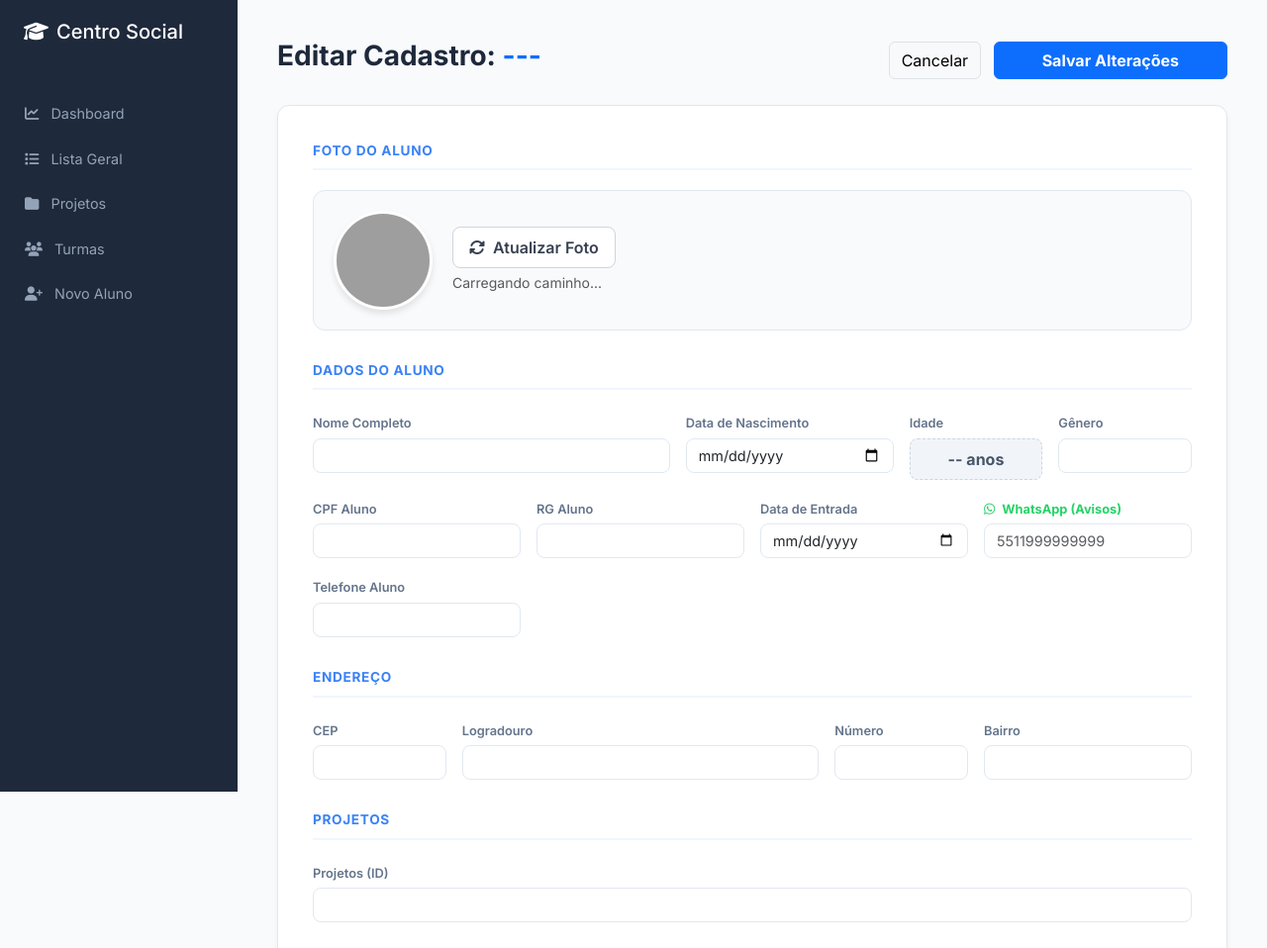
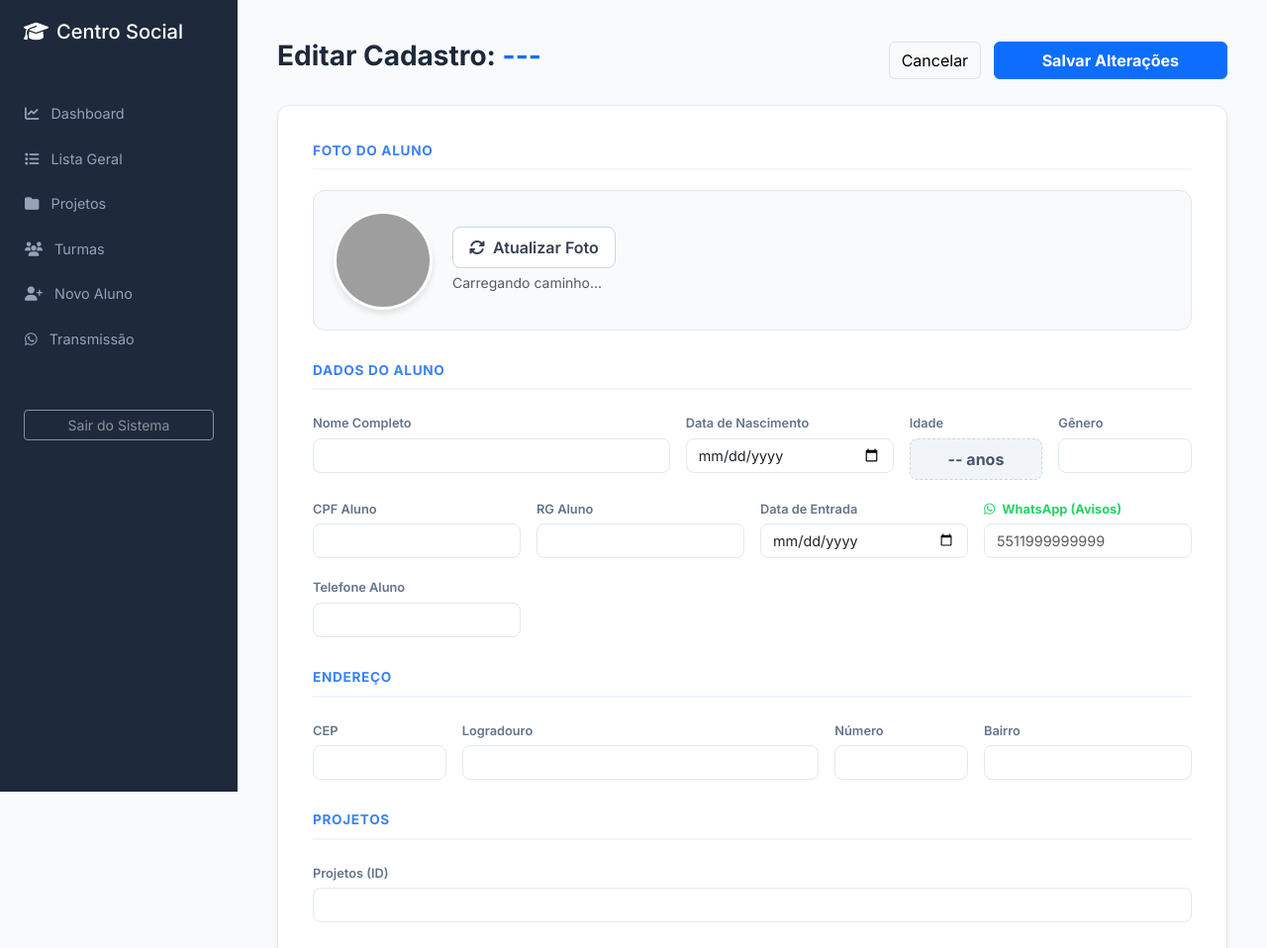
Before and after one commit to IsaDev02/gestaoteclamerlo, a plain HTML site: page editar_aluno.html in a window 1280 px wide. Shown: the top 958 px of the page at 99% size. Drawn offline with nearby package versions, Linux system fonts and the light colour scheme; grey boxes are pictures that could not be loaded.

```diff
--- a/editar_aluno.html
+++ b/editar_aluno.html
@@ -37,6 +37,11 @@
             <a class="nav-link" href="projetos.html"><i class="fas fa-folder me-2"></i> Projetos</a>
             <a class="nav-link" href="turmas.html"><i class="fas fa-users me-2"></i> Turmas</a>
             <a class="nav-link" href="cadastro.html"><i class="fas fa-user-plus me-2"></i> Novo Aluno</a>
+            <a class="nav-link" href="enviar_mensagens.html"><i class="fab fa-whatsapp me-2"></i> Transmissão</a>
+
+            <div class="mt-5 px-4">
+                <button class="btn btn-sm btn-outline-light w-100 opacity-50" onclick="logout()">Sair do Sistema</button>
+            </div></a>
         </nav>
     </aside>
 
```
